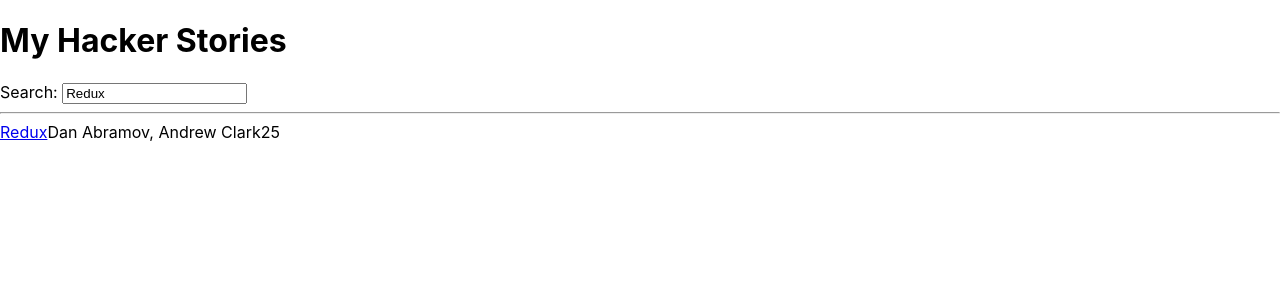
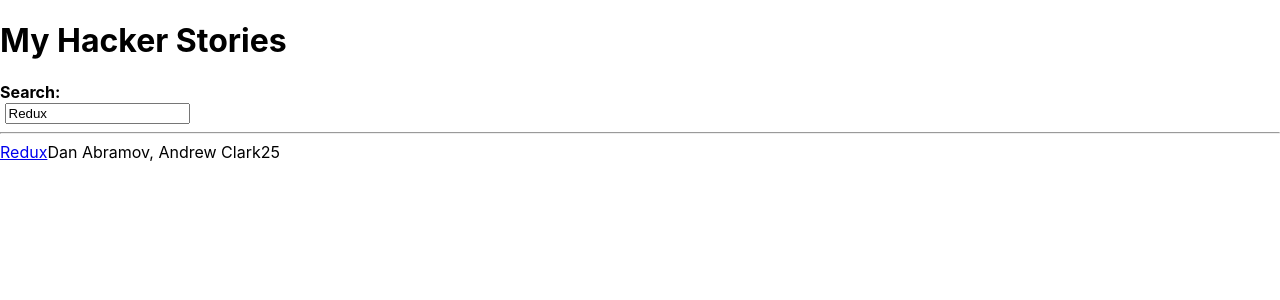
Before and after one commit to juiceghost/chas-hacker-stories, a React (Create React App) app: page / in a window 1280 px wide. Shown: the top 300 px of the page. Built offline with nearby package versions, Linux system fonts and the light colour scheme.

Commit message:
End of page 72

```diff
--- a/src/App.js
+++ b/src/App.js
@@ -14,6 +14,7 @@
 
 
 const App = () => {
+
   const stories = [
     {
       title: 'React',
@@ -43,7 +44,12 @@
   const handleSearch = event => {
     setSearchTerm(event.target.value);
   };
+  // Create a simple text component that renders a string and passes it as children to the
+  // InputWithLabel component.
 
+  const SimpleText = ({ children }) => (
+    <strong>{children}</strong>
+  );
   const searchedStories = stories.filter(story =>
     story.title.toLowerCase().includes(searchTerm.toLowerCase())
   );
@@ -51,21 +57,24 @@
   return (
     <div>
       <h1>My Hacker Stories</h1>
-      <Search search={searchTerm} onSearch={handleSearch} />
-
+      <InputWithLabel id='search' value={searchTerm} onInputChange={handleSearch}>
+        <SimpleText><div>Search:</div></SimpleText>
+      </InputWithLabel>
       <hr />
       <List list={searchedStories} />
     </div>);
 }
 
-const Search = ({ search, onSearch }) => {
-  return (
-    <div>
-      <label htmlFor="search">Search: </label>
-      <input id="search" type="text" value={search} onChange={onSearch} />
-    </div>
+
+const InputWithLabel = ({ children, id, value, type = 'text', onInputChange }) => (
+  <>
+    <label htmlFor={id}>{children}</label> &nbsp;
+    <input
+      id={id}
+      type={type} value={value} onChange={onInputChange}
+    />
+  </>
 );
-};
 
 const List = ({ list }) =>
   list.map(item => <Item key={item.objectID} item={item} />);
```
Lines whose indentation alone changed are shown as unchanged.
